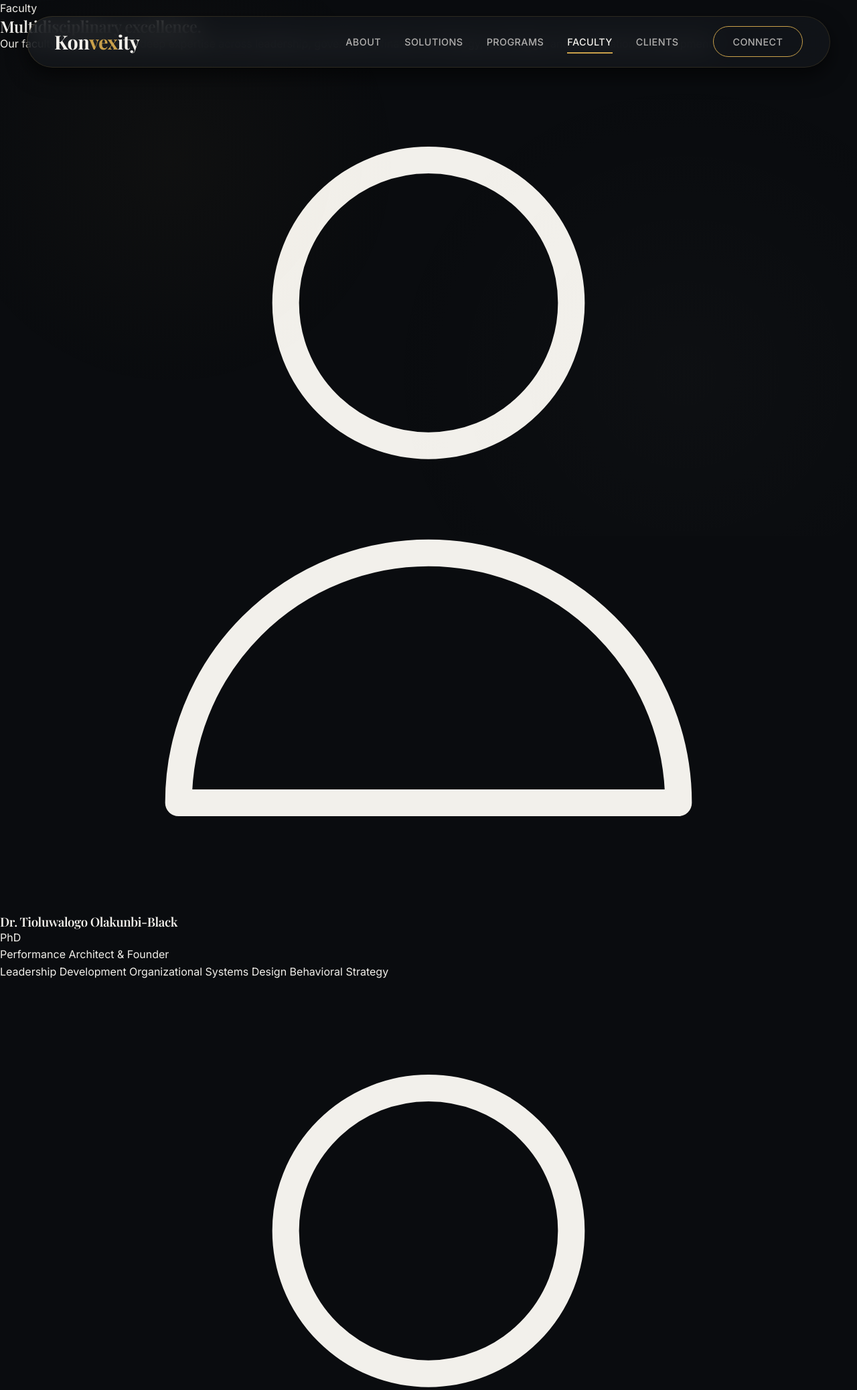
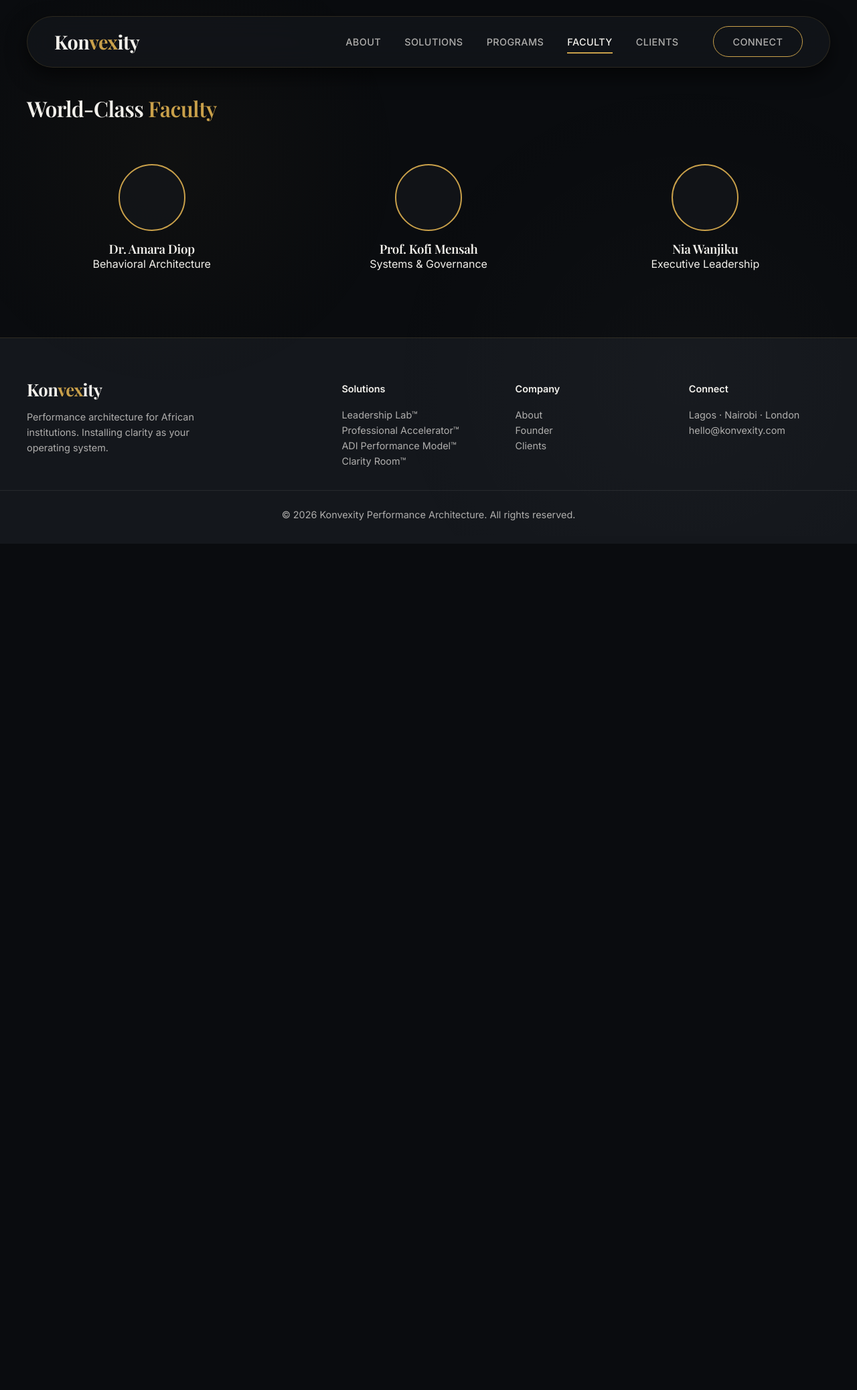
Before and after one commit to ABDULAFEEZ12/Konvexity, a Flask app: page /faculty in a window 1280 px wide. Shown: the top 2076 px of the page at 67% size. After the commit the page ends 812 px from the top, so only its background shows below. Run offline with Flask 3, Linux system fonts and the light colour scheme; some web fonts are replaced.

Commit message:
Update faculty.html

```diff
--- a/templates/public/faculty.html
+++ b/templates/public/faculty.html
@@ -1,65 +1,20 @@
+<!-- faculty.html -->
 {% extends "base.html" %}
-
+{% block title %}Faculty — Konvexity{% endblock %}
+{% block extra_head %}
+<style>
+  .faculty-grid { display:grid; grid-template-columns: repeat(3,1fr); gap:2.5rem; margin:4rem 0; }
+  .faculty-card { text-align: center; }
+  .faculty-avatar { width:100px; height:100px; background:var(--glass-bg); border-radius:50%; margin:0 auto 1rem; border:2px solid var(--accent); }
+</style>
+{% endblock %}
 {% block content %}
-<div class="relative bg-deeper">
-
-<div class="fixed inset-0 pointer-events-none z-0 overflow-hidden" aria-hidden="true">
-    <div class="absolute top-1/4 -right-32 w-[700px] h-[700px] bg-teal/[0.018] rounded-full blur-[160px] float-ambient"></div>
-</div>
-
-<section class="relative pt-44 pb-24 md:pt-52 md:pb-32 bg-deep z-10">
-    <div class="relative max-w-7xl mx-auto px-6 lg:px-8">
-        <div class="max-w-4xl">
-            <p class="section-eyebrow lens-reveal">Faculty</p>
-            <h1 class="heading-display mb-10 lens-reveal" data-delay="100" data-glow>Multidisciplinary excellence.</h1>
-            <p class="text-xl md:text-2xl text-gray-400 max-w-3xl leading-relaxed font-light lens-reveal" data-delay="250">
-                Our faculty brings together deep expertise across leadership, governance, finance, technology, psychology, and organizational development.
-            </p>
-        </div>
-    </div>
-</section>
-
-<div class="divider"></div>
-
-<section class="relative py-36 md:py-48 lg:py-56 bg-deeper z-10">
-    <div class="relative max-w-7xl mx-auto px-6 lg:px-8">
-        <div class="grid grid-cols-1 md:grid-cols-2 lg:grid-cols-3 gap-6">
-            {% set faculty = [
-                {'name': 'Dr. Tioluwalogo Olakunbi-Black', 'title': 'Performance Architect & Founder', 'credentials': 'PhD', 'expertise': ['Leadership Development', 'Organizational Systems Design', 'Behavioral Strategy']},
-                {'name': 'Nkechi Emanuel', 'title': 'Corporate Governance Expert', 'credentials': 'LLM, FCIS', 'expertise': ['Corporate Governance', 'Board Effectiveness', 'Regulatory Compliance']},
-                {'name': 'Dr. Kofi Ansah', 'title': 'AI & Digital Transformation Strategist', 'credentials': 'PhD', 'expertise': ['Artificial Intelligence', 'Digital Transformation', 'Data Strategy']},
-                {'name': 'Dr. Amara Okonkwo', 'title': 'Behavioral Psychologist', 'credentials': 'PhD, CPsychol', 'expertise': ['Behavioral Psychology', 'Organizational Behavior', 'Psychological Safety']},
-                {'name': 'Ibrahim Diallo', 'title': 'Growth Strategy & Venture Building', 'credentials': 'MBA', 'expertise': ['Growth Strategy', 'Venture Building', 'Innovation Management']},
-                {'name': 'Zahara Patel', 'title': 'Creative Director & Brand Strategist', 'credentials': 'MDes', 'expertise': ['Creative Direction', 'Brand Strategy', 'Design Thinking']},
-                {'name': 'Emeka Nwosu', 'title': 'Finance & Investment Advisor', 'credentials': 'CFA, ACCA', 'expertise': ['Corporate Finance', 'Investment Strategy', 'Capital Raising']},
-                {'name': 'Dr. Lesedi Molefe', 'title': 'Organizational Development Specialist', 'credentials': 'PhD', 'expertise': ['Organizational Development', 'Change Management', 'Talent Strategy']},
-                {'name': 'Yaw Boateng', 'title': 'Blockchain & Emerging Technology', 'credentials': 'MSc', 'expertise': ['Blockchain', 'Web3 Strategy', 'Decentralized Systems']}
-            ] %}
-
-            {% for member in faculty %}
-            <div class="card-glass p-8 lens-reveal" data-delay="{{ loop.index * 60 }}">
-                <div class="flex items-start gap-5 mb-6">
-                    <div class="w-14 h-14 rounded-xl bg-teal/[0.04] flex items-center justify-center text-teal/30 flex-shrink-0 overflow-hidden">
-                        <svg class="w-7 h-7" fill="none" stroke="currentColor" viewBox="0 0 24 24"><path stroke-linecap="round" stroke-linejoin="round" stroke-width="0.75" d="M16 7a4 4 0 11-8 0 4 4 0 018 0zM12 14a7 7 0 00-7 7h14a7 7 0 00-7-7z"/></svg>
-                    </div>
-                    <div>
-                        <h3 class="text-lg font-semibold text-white">{{ member.name }}</h3>
-                        <p class="text-teal/35 text-sm">{{ member.credentials }}</p>
-                    </div>
-                </div>
-                <p class="text-teal/30 text-sm font-medium mb-4">{{ member.title }}</p>
-                <div class="flex flex-wrap gap-2">
-                    {% for skill in member.expertise %}
-                    <span class="px-3 py-1 text-xs text-gray-500 bg-white/[0.015] border border-white/[0.025] rounded-full">{{ skill }}</span>
-                    {% endfor %}
-                </div>
-            </div>
-            {% endfor %}
-        </div>
-    </div>
-</section>
-
-{% include 'components/cta_section.html' %}
-
+<div class="container" style="padding-top:9rem;">
+  <h1>World-Class <span class="accent-text">Faculty</span></h1>
+  <div class="faculty-grid">
+    <div class="faculty-card"><div class="faculty-avatar"></div><h3>Dr. Amara Diop</h3><p>Behavioral Architecture</p></div>
+    <div class="faculty-card"><div class="faculty-avatar"></div><h3>Prof. Kofi Mensah</h3><p>Systems & Governance</p></div>
+    <div class="faculty-card"><div class="faculty-avatar"></div><h3>Nia Wanjiku</h3><p>Executive Leadership</p></div>
+  </div>
 </div>
 {% endblock %}
```
